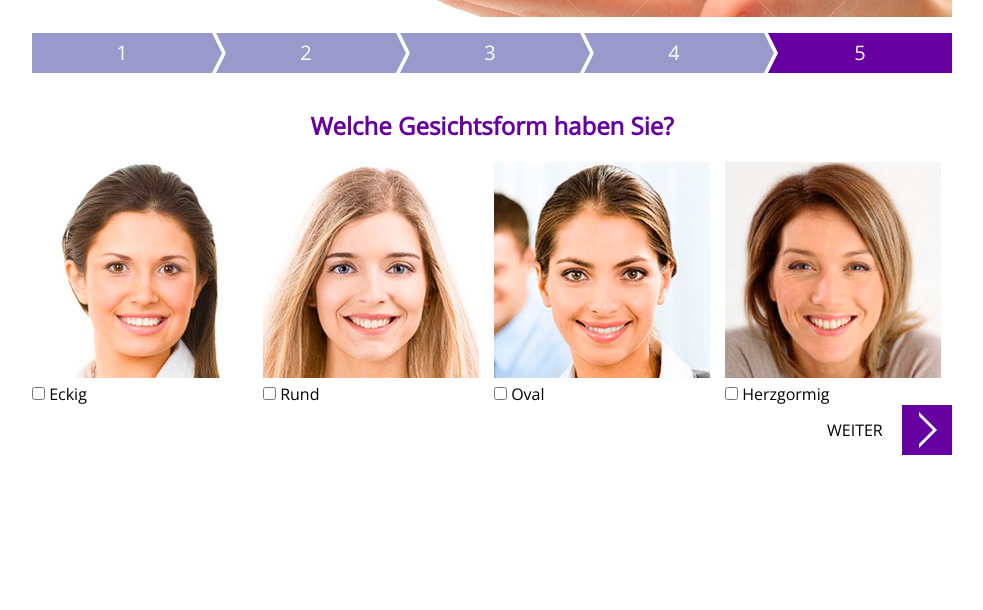
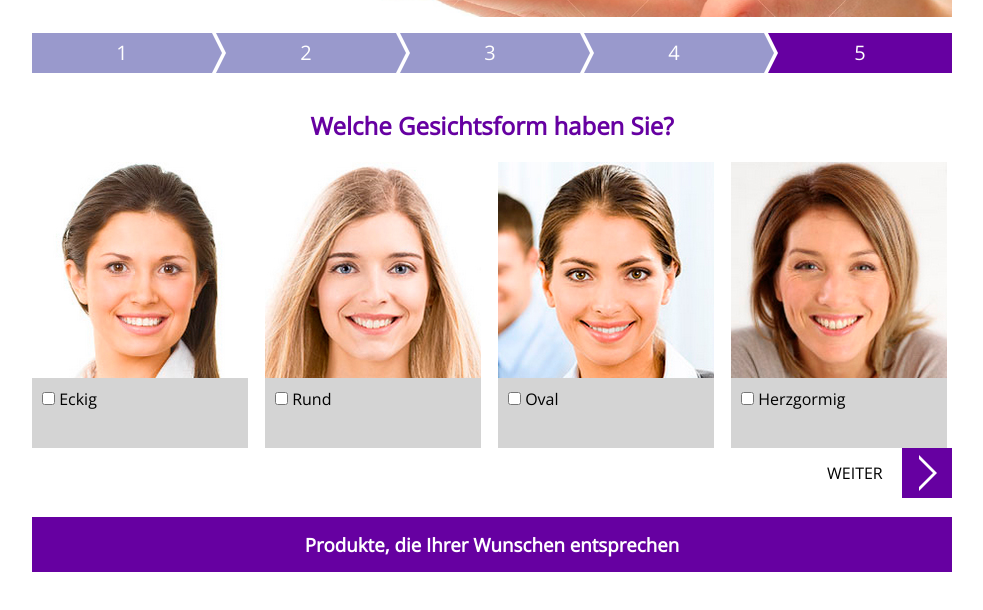
Before and after one commit to TheLast/SA_test, a plain HTML site: page index.html in a window 1280 px wide. Shown: the part 140-750 px from the top of the page, without its empty margins (148-1131 px from the left). Drawn offline with nearby package versions, Linux system fonts and the light colour scheme.

Commit message:
minor ui fixes, added new header

```diff
--- a/index.html
+++ b/index.html
@@ -33,10 +33,12 @@
       </div>
     </div>
 
-    <h2 class="text-center">Welche Gesichtsform haben Sie?</h2>
+    <div class="row">
+      <h2 class="text-center">Welche Gesichtsform haben Sie?</h2>
+    </div>
 
 
-      <div class="row image-card-container">
+    <div class="row image-card-container">
 
           <div class="slide" id="slide-1">
             <figure>
@@ -97,12 +99,15 @@
       </div>
 
 
-    <div class="row">
+    <div class="row button-row">
       <div class="button-arrow-wrapper" id="button-press">
         <span id="button-text">WEITER</span>
         <div class="button-arrow"> </div>
       </div>
+    </div>
 
+    <div class="row">
+      <h3 class="header-purple text-center">Produkte, die Ihrer Wunschen entsprechen</h3>
     </div>
 
   </div>
--- a/sass/abstract/_variables.scss
+++ b/sass/abstract/_variables.scss
@@ -66,7 +66,8 @@ $step-number: 5;
 $step-height: 40px;
 
 /// @Component Buttons
-$button-arrow-height: 50px;
+$button-default-height: 50px;
+$button-arrow-height: $button-default-height;
 $button-arrow-width: 125px;
 
 /// @Component Image cards slider
--- a/sass/base/_typography.scss
+++ b/sass/base/_typography.scss
@@ -8,6 +8,8 @@ h1 {
   font-size: $fontsize-base*3;
 }
 
-h2 {
-
+.header-purple {
+  padding: 15px;
+  color: #fff;
+  background: $brand-color-purple;
 }
--- a/sass/components/_buttons.scss
+++ b/sass/components/_buttons.scss
@@ -1,4 +1,9 @@
 //main: ../main.scss
+
+///Row to handle absolutely positioned buttons
+.button-row {
+  min-height: $button-default-height;
+}
 
 .button-arrow-wrapper {
   display: inline-block;
--- a/sass/components/_image-cards.scss
+++ b/sass/components/_image-cards.scss
@@ -21,10 +21,18 @@
 
   figure {
     float: left;
-    margin: 0 15px 0 0;
+    background: $light-grey;
+    max-width: 294px;
+    margin: 0 17px 0 0;
+
+    figcaption {
+      padding: 10px;
+      min-height: 70px;
+    }
 
     img {
       max-width: 100%;
+      display: block;
     }
     &:last-child {
       margin-right: 0;
```
Also changed, not shown: css/main.css.
